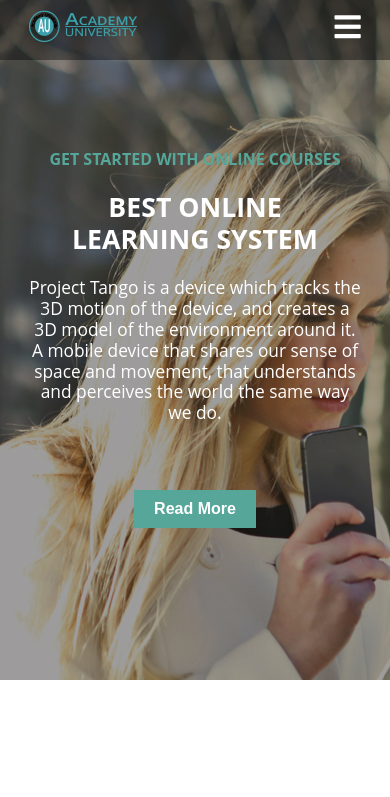
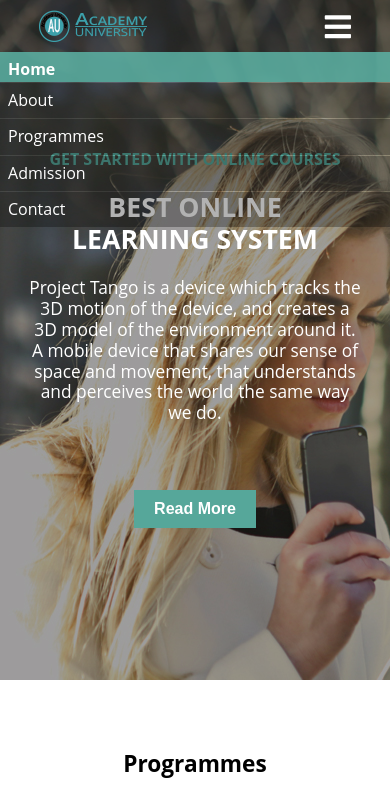
Before and after one commit to beingrahulvyas/academy-university, a plain HTML site: page index.html in a window 390 px wide. Shown: the top 797 px of the page. Drawn offline with nearby package versions, Linux system fonts and the light colour scheme.

Commit message:
11/29/2018
Changed by Rakesh Sir

```diff
--- a/css/style.css
+++ b/css/style.css
@@ -53,17 +53,15 @@ header a {
 	background-color: #000;
 	opacity: 0.4;
 	width: 100%;
-	height: 60px;
+	height: 52px;
 }
 
 #main-nav .container {
 	position: relative;
-	top: -60px;
-}
-
-#main-nav .logo {
-	width: auto;
-	display: inline;
+	top: -52px;
+	display: flex;
+	flex-direction: row;
+	justify-content: space-between;
 }
 
 #main-nav img {
@@ -83,10 +81,10 @@ header a {
 	float: right;
 }
 
-#main-nav nav {
+/*#main-nav nav {
 	width: auto;
 	float: right;
-}
+}*/
 
 #main-nav nav ul {
 	float: right;
@@ -162,15 +160,14 @@ header a {
 }
 
 #main-visual button:hover {
-	color: green;
-
+	background-color: #56a79a;
 }
 
 /***********************************************************************************/
 /* Programmes */
 #programmes {
 	padding-bottom: 65px;
-	margin-top: 0;
+	margin-top: -50px;
 }
 
 #programmes h1 {
@@ -244,7 +241,7 @@ header a {
 
 #about h1 {
 	font-size: 36px;
-	margin-top: 0;
+	margin-top: ;
 }
 
 #about article div div h2{
@@ -531,9 +528,9 @@ header a {
 }
 
 #contact h3 {
-	font-size: 30px;
+	font-size: 24px;
 	margin-top: 0;
-	font-weight: bold;
+	font-weight: 500;
 }
 
 #contact p {
@@ -620,6 +617,74 @@ header a {
 	#main-nav nav {
 		display: none;
 	}
+
+	/****************Nav******************/
+
+	#main-nav .container {
+		flex-direction: column;
+		width: 100%;
+	}
+
+	#javaA {
+		display: flex;
+		justify-content: space-between;
+		flex-direction: row;
+		width: 80%;
+		margin: auto;
+	}
+
+	#javaB {
+		cursor: pointer;
+	}
+
+	#javaC li {
+		padding-left: 0;
+	}
+
+	#main-nav .nav {
+		display: block;
+	}
+
+	#main-nav .nav ul {
+		display: flex;
+		width: 100%;
+		flex-direction: column;
+	}
+
+	#main-nav .nav ul li {
+		margin-bottom: 1px;
+		/*padding: 8px;*/
+		background-color: rgba(0, 0, 0, 0.3);
+	}
+
+	#main-nav .nav .current {
+		background-color: rgba(86, 167, 154, 0.7);
+	}
+
+	#main-nav .nav .current a {
+		color: white;
+		font-weight: bold;
+		border: none;
+	}
+
+	#main-nav .nav a {
+		display: block;
+		padding: 8px;
+	}
+
+	#main-nav .nav ul {
+		margin-top: 0px;
+	}
+
+	#main-nav li.current a, #main-nav .nav a:hover {
+		color: white;
+		/*font-weight: bold;*/
+		border: none;
+		background-color: rgba(86, 167, 154, 0.7);
+	}
+
+
+	/************************************/
 
 	#main-nav .menu {
 		display: block;
--- a/index.html
+++ b/index.html
@@ -9,6 +9,11 @@
 	<title>Academy University | Home</title>
 	<link rel="stylesheet" type="text/css" href="./css/style.css">
 	<link rel="stylesheet" href="https://use.fontawesome.com/releases/v5.4.2/css/all.css" integrity="sha384-/rXc/GQVaYpyDdyxK+ecHPVYJSN9bmVFBvjA/9eOB+pb3F2w2N6fc5qB9Ew5yIns" crossorigin="anonymous">
+	<script
+	  src="https://code.jquery.com/jquery-3.3.1.min.js"
+	  integrity="sha256-FgpCb/KJQlLNfOu91ta32o/NMZxltwRo8QtmkMRdAu8="
+	  crossorigin="anonymous">
+  	</script>
 </head>
 <body>
 	<header>
@@ -27,21 +32,23 @@
 	<div id="main-nav">
 		<div class="shadow"></div>
 		<div class="container">
-			<div class="logo">
-				<img src="Common/img/logo.png" alt="Academy University">
+			<div class="mobile" id="javaA">
+				<div class="logo">
+					<img src="Common/img/logo.png" alt="Academy University">
+				</div>
+				<div class="menu" id="javaB">
+					<span><i class="fas fa-bars"></i></span>
+				</div>
 			</div>
-			<nav>
+			<nav class="nav" id="javaC">
 				<ul>
 					<li class="current"><a href="index.html">Home</a></li>
-					<li><a href="#about">About</a></li>
-					<li><a href="#programmes">Programmes</a></li>
-					<li><a href="#admission">Admission</a></li>
-					<li><a href="#contact">Contact</a></li>
+					<li class=""><a href="#about">About</a></li>
+					<li class=""><a href="#programmes">Programmes</a></li>
+					<li class=""><a href="#admission">Admission</a></li>
+					<li class=""><a href="#contact">Contact</a></li>
 				</ul>
 			</nav>
-			<div class="menu">
-				<span><i class="fas fa-bars"></i></span>
-			</div>
 		</div>
 	</div>
 
@@ -76,7 +83,7 @@
 			<div class="pg_container">
 				<img src="./Common/img/pg_image.jpg">
 				<div>
-					<h3>Under Graduation</h3>
+					<h3>Post Graduation</h3>
 					<p>
 						Project Tango is a device which tracks the 3D motion of the device,  and creates a 3D model of the environment
 					</p>
@@ -300,5 +307,8 @@
 			<p>Copyright &copy;2018 All rights reserved</p>
 		</div>
 	</footer>
+
+	<script type="text/javascript" src="./script/script.js"></script>
+
 </body>
 </html>
--- /dev/null
+++ b/script/script.js
@@ -0,0 +1,42 @@
+var mainNav = document.getElementById('main-nav');
+var menu = document.getElementById('javaB');
+
+var belowNavList = mainNav.getElementsByClassName('click');
+
+var width = 1366;
+
+/*window.addEventListener('resize', function() {
+	width = $(window).width();
+
+	if(width < 769){
+		navigation();
+	}
+
+});*/
+
+menu.addEventListener('click', function() {
+	navig();
+});
+
+const navig = () => {
+	// console.log('hmm');
+
+	if (document.getElementById('javaA').classList.contains('mobile')) {
+		console.log('hmm');
+		document.getElementById('javaA').classList.remove('mobile');
+		document.getElementById('javaC').classList.remove('nav');
+	}else {
+		document.getElementById('javaA').classList.add('mobile');
+		document.getElementById('javaC').classList.add('nav');
+	}
+}
+
+const navClick = () => {
+	var navClicks = mainNav.getElementsByClassName('click');
+}
+
+
+$('#javaC li').click(function() {
+	$('#javaC li').removeClass('current');
+	$(this).addClass('current');
+})
```
